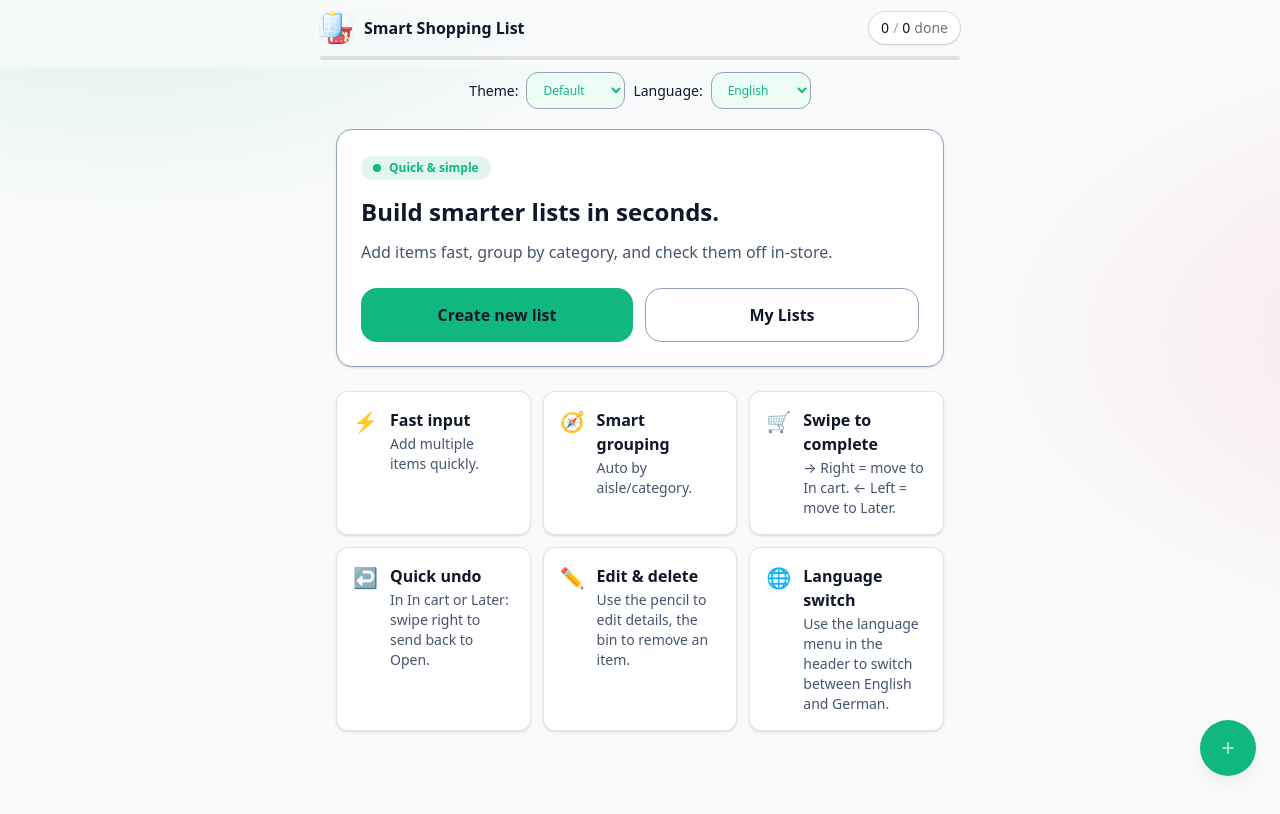
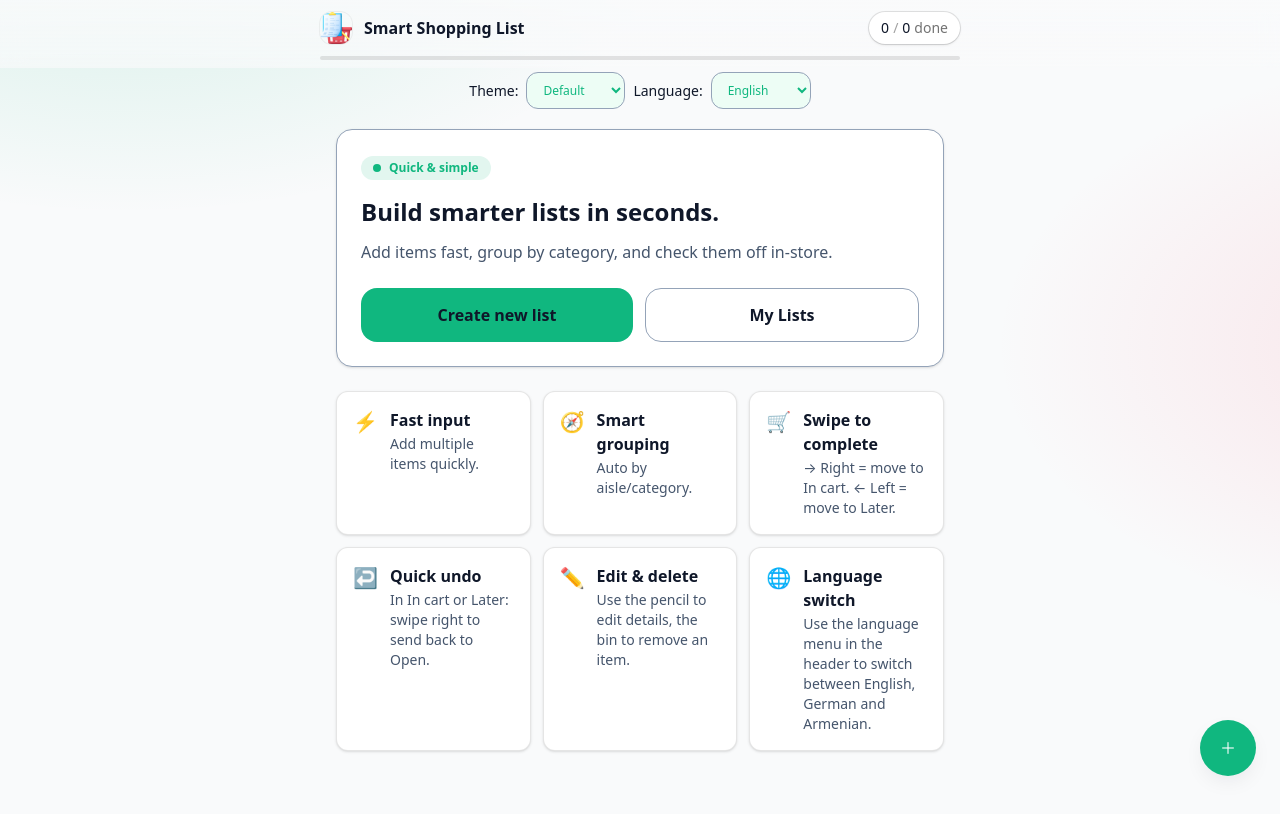
Before and after one commit to Kalikian/smart-shopping-list-frontend, a React (Vite) app: page / in a window 1280 px wide. Shown: the top 814 px of the page. Built offline with nearby package versions, Linux system fonts and the light colour scheme.

Commit message:
docs(i18n): update feature tiles copy for three-language support

```diff
--- a/src/components/FeatureTiles.tsx
+++ b/src/components/FeatureTiles.tsx
@@ -60,7 +60,7 @@ export default function FeatureTiles() {
       }),
       desc: t("features.languageSwitch.desc", {
         defaultValue:
-          "Use the language menu in the header to switch between English and German.",
+          "Use the language menu in the header to switch between English, German and Armenian.",
       }),
     },
   ];
--- a/src/locales/de/common.json
+++ b/src/locales/de/common.json
@@ -115,7 +115,7 @@
     },
     "languageSwitch": {
       "title": "Sprachwechsel",
-      "desc": "Nutze das Sprachmenü in der Kopfzeile, um zwischen Deutsch und Englisch zu wechseln."
+      "desc": "Nutze das Sprachmenü im Header, um zwischen Englisch, Deutsch und Armenisch zu wechseln."
     }
   },
   "hero": {
--- a/src/locales/en/common.json
+++ b/src/locales/en/common.json
@@ -123,7 +123,7 @@
     },
     "languageSwitch": {
       "title": "Language switch",
-      "desc": "Use the language menu in the header to switch between English and German."
+      "desc": "Use the language menu in the header to switch between English, German and Armenian."
     }
   },
   "hero": {
```
